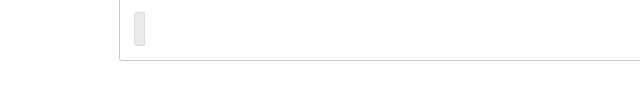
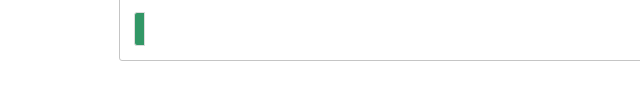
Before and after one commit to azshamy/kickstarter-share-page, a plain HTML site: page index.html in a window 1280 px wide. Shown: the part 464-564 px from the top of the page, 71-711 px from the left. Drawn offline with nearby package versions, Linux system fonts and the light colour scheme.

```diff
--- a/css/main.css
+++ b/css/main.css
@@ -115,7 +115,7 @@
 
 .p-divider{width: 100%; background-color: #9469A0; height: 12px;}
 
-
+.ui-widget-header{background: #329766!important;}
 
 
 @media only screen and (max-width: 860px) {
```
